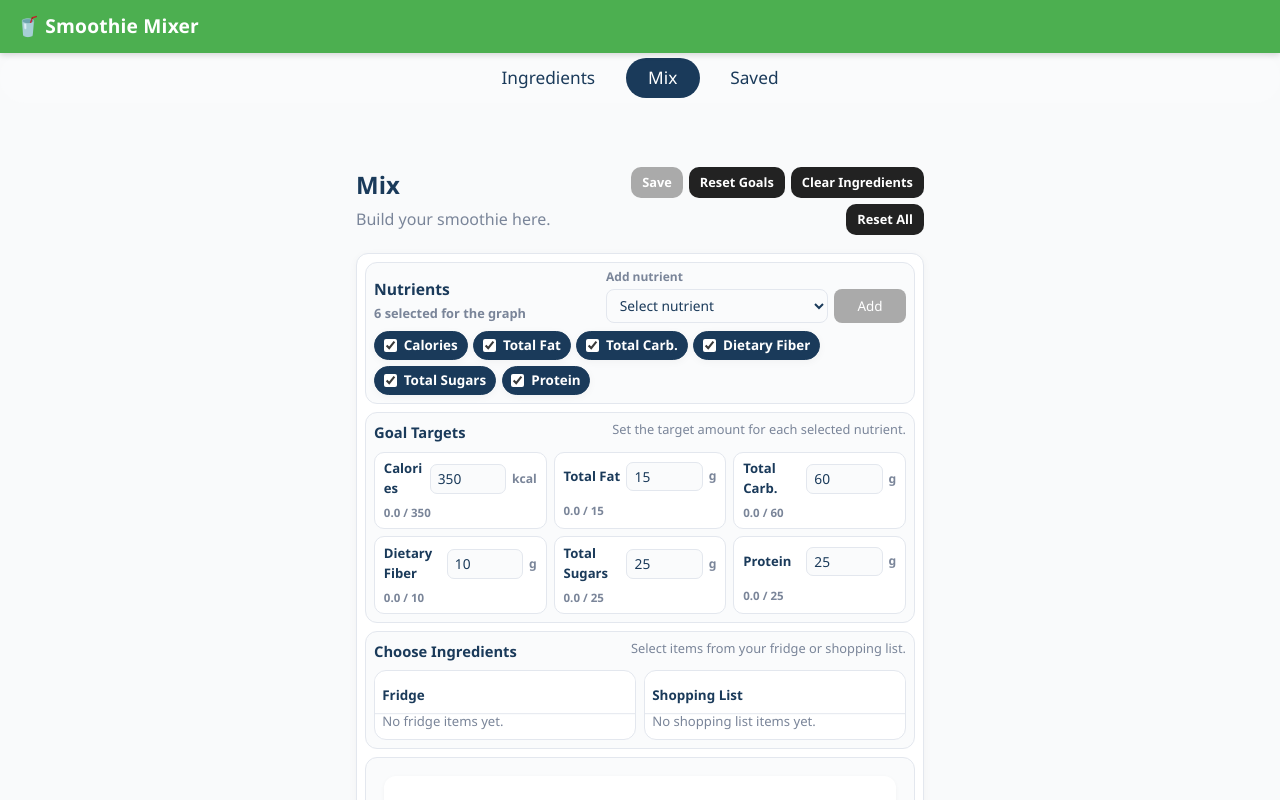
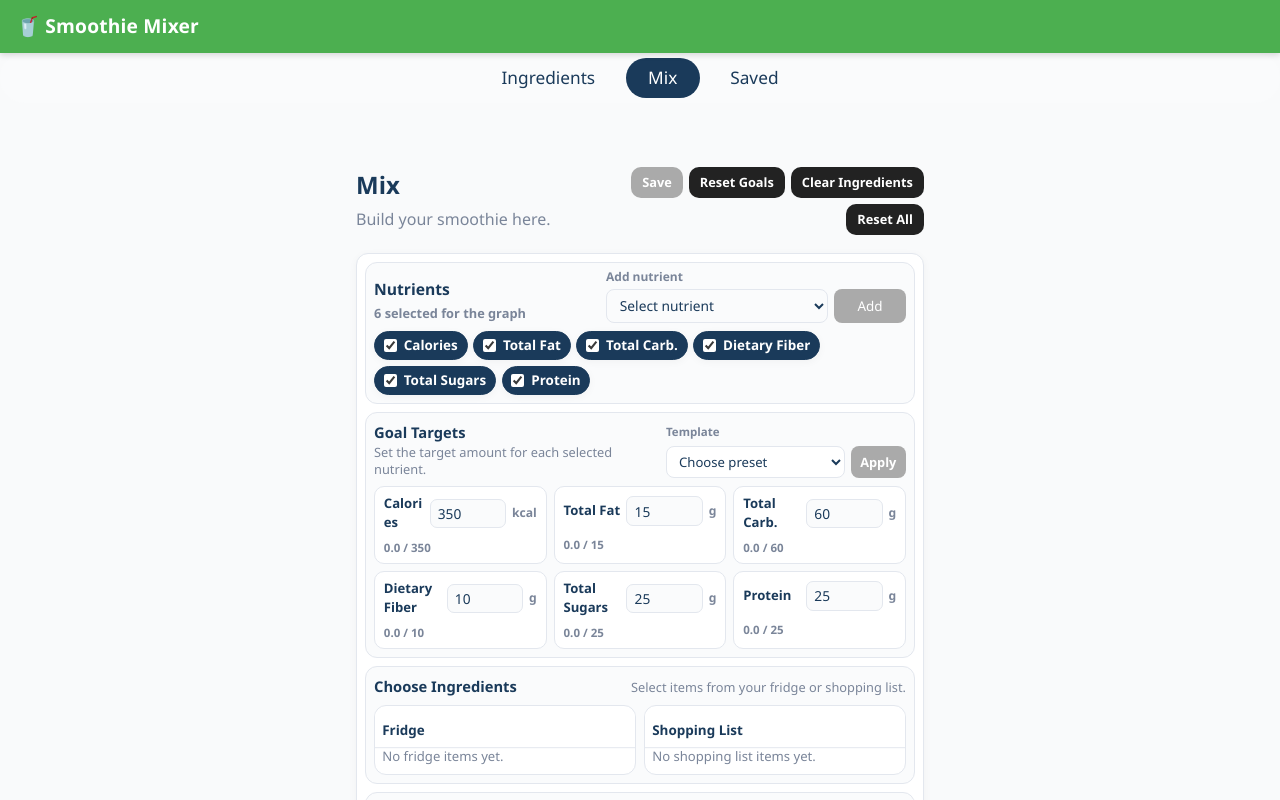
Before and after one commit to Ddupasquier/smoothie-mixer, a SvelteKit app: page /mix in a window 1280 px wide. Shown: the top 800 px of the page. Built offline with nearby package versions, Linux system fonts and the light colour scheme.

Commit message:
add preset templates

```diff
--- a/src/defaults/mixDefaults.ts
+++ b/src/defaults/mixDefaults.ts
@@ -22,6 +22,74 @@ export const DEFAULT_NUTRIENT_GOALS: Record<number, number> = {
 	1253: 50,
 	1258: 500,
 };
+
+export const GOAL_TEMPLATES = [
+	{
+		id: "balanced",
+		label: "Balanced",
+		description: "Moderate calories, protein, carbs, fiber, and sugar.",
+		goals: {
+			1008: 350,
+			1004: 15,
+			1005: 60,
+			1079: 10,
+			2000: 25,
+			1003: 25,
+		},
+	},
+	{
+		id: "high-protein",
+		label: "High Protein",
+		description: "Prioritizes protein while keeping sugar moderate.",
+		goals: {
+			1008: 450,
+			1004: 18,
+			1005: 50,
+			1079: 8,
+			2000: 20,
+			1003: 45,
+		},
+	},
+	{
+		id: "low-sugar",
+		label: "Low Sugar",
+		description: "Keeps sugar low while preserving fiber and protein.",
+		goals: {
+			1008: 300,
+			1004: 12,
+			1005: 35,
+			1079: 12,
+			2000: 10,
+			1003: 25,
+		},
+	},
+	{
+		id: "calorie-dense",
+		label: "Calorie Dense",
+		description: "Higher energy target for a more filling drink.",
+		goals: {
+			1008: 650,
+			1004: 30,
+			1005: 85,
+			1079: 10,
+			2000: 35,
+			1003: 35,
+		},
+	},
+	{
+		id: "fiber-focused",
+		label: "Fiber Focused",
+		description: "Raises fiber and keeps sugar controlled.",
+		goals: {
+			1008: 375,
+			1004: 12,
+			1005: 60,
+			1079: 18,
+			2000: 18,
+			1003: 25,
+		},
+	},
+] as const;
 
 export const DEFAULT_GOAL_BY_UNIT = {
 	grams: 20,
--- a/src/routes/mix/+page.svelte
+++ b/src/routes/mix/+page.svelte
@@ -32,6 +32,7 @@
     import {
         DEFAULT_NUTRIENT_GOALS,
         DEFAULT_SERVING_GRAMS,
+        GOAL_TEMPLATES,
         MIX_STORAGE_KEYS,
     } from "../../defaults/mixDefaults";
     import { POINT_SHAPE_DEFAULTS } from "../../defaults/pointShapeDefaults";
@@ -67,6 +68,7 @@
         ...DEFAULT_NUTRIENT_GOALS,
     });
     let saveDialogOpen = $state(false);
+    let selectedGoalTemplateId = $state("");
 
     const selectedCount = $derived(selected.length);
     const selectedNutrients = $derived(
@@ -400,6 +402,7 @@
 
     function resetGoals() {
         nutrientGoals = { ...DEFAULT_NUTRIENT_GOALS };
+        selectedGoalTemplateId = "";
         saveNutrientGoals(nutrientGoals);
     }
 
@@ -417,6 +420,7 @@
         addNutrientId = "";
         clearIngredients();
         nutrientGoals = { ...DEFAULT_NUTRIENT_GOALS };
+        selectedGoalTemplateId = "";
         saveNutrientGoals(nutrientGoals);
         saveMixState();
     }
@@ -454,6 +458,21 @@
         const nextGoals = {
             ...nutrientGoals,
             [Number(id)]: Math.max(0, Number(value) || 0),
+        };
+        nutrientGoals = nextGoals;
+        saveNutrientGoals(nextGoals);
+        selectedGoalTemplateId = "";
+    }
+
+    function applyGoalTemplate() {
+        const template = GOAL_TEMPLATES.find(
+            (item) => item.id === selectedGoalTemplateId,
+        );
+        if (!template) return;
+
+        const nextGoals = {
+            ...nutrientGoals,
+            ...template.goals,
         };
         nutrientGoals = nextGoals;
         saveNutrientGoals(nextGoals);
@@ -672,8 +691,27 @@
 
             <section class="setup-card setup-card--goals">
                 <div class="section-heading">
-                    <h4>Goal Targets</h4>
-                    <p>Set the target amount for each selected nutrient.</p>
+                    <div>
+                        <h4>Goal Targets</h4>
+                        <p>Set the target amount for each selected nutrient.</p>
+                    </div>
+                    <div class="goal-template-controls">
+                        <label for="goal-template">Template</label>
+                        <select
+                            id="goal-template"
+                            bind:value={selectedGoalTemplateId}
+                        >
+                            <option value="">Choose preset</option>
+                            {#each GOAL_TEMPLATES as template}
+                                <option value={template.id}>{template.label}</option>
+                            {/each}
+                        </select>
+                        <button
+                            type="button"
+                            onclick={applyGoalTemplate}
+                            disabled={!selectedGoalTemplateId}>Apply</button
+                        >
+                    </div>
                 </div>
                 <div class="goal-grid" aria-label="Nutrient goals">
                     {#each selectedNutrients as nutrient}
@@ -949,8 +987,13 @@
     .section-heading {
         display: flex;
         justify-content: space-between;
+        align-items: flex-end;
         gap: $app-gap-sm;
         margin-bottom: $app-gap-sm;
+
+        > div:first-child {
+            min-width: 0;
+        }
 
         h4 {
             color: $app-primary;
@@ -962,6 +1005,51 @@
             color: $app-muted;
             font-size: 0.8rem;
             line-height: 1.35;
+        }
+    }
+
+    .goal-template-controls {
+        display: grid;
+        grid-template-columns: minmax(8.5rem, 1fr) auto;
+        gap: 0.35rem;
+        min-width: min(100%, 15rem);
+
+        label {
+            grid-column: 1 / -1;
+            color: $app-muted;
+            font-size: 0.72rem;
+            font-weight: 800;
+        }
+
+        select {
+            width: 100%;
+            min-width: 0;
+            height: 2rem;
+            padding: 0 0.5rem;
+            color: $app-primary;
+            background: $app-section-bg;
+            border: $app-border;
+            border-radius: 8px;
+            font-size: 0.82rem;
+        }
+
+        button {
+            height: 2rem;
+            padding: 0 0.6rem;
+            color: $app-btn-text;
+            background: $app-btn-bg;
+            border-radius: 8px;
+            font-size: 0.8rem;
+            font-weight: 800;
+
+            &:hover:not(:disabled) {
+                background: $app-btn-bg-hover;
+            }
+
+            &:disabled {
+                cursor: not-allowed;
+                background: $app-btn-disabled;
+            }
         }
     }
 
@@ -1228,6 +1316,14 @@
             grid-template-columns: 1fr;
         }
 
+        .section-heading {
+            display: grid;
+        }
+
+        .goal-template-controls {
+            min-width: 0;
+        }
+
         .add-nutrient-controls {
             grid-template-columns: minmax(0, 1fr) 4.5rem;
         }
```
